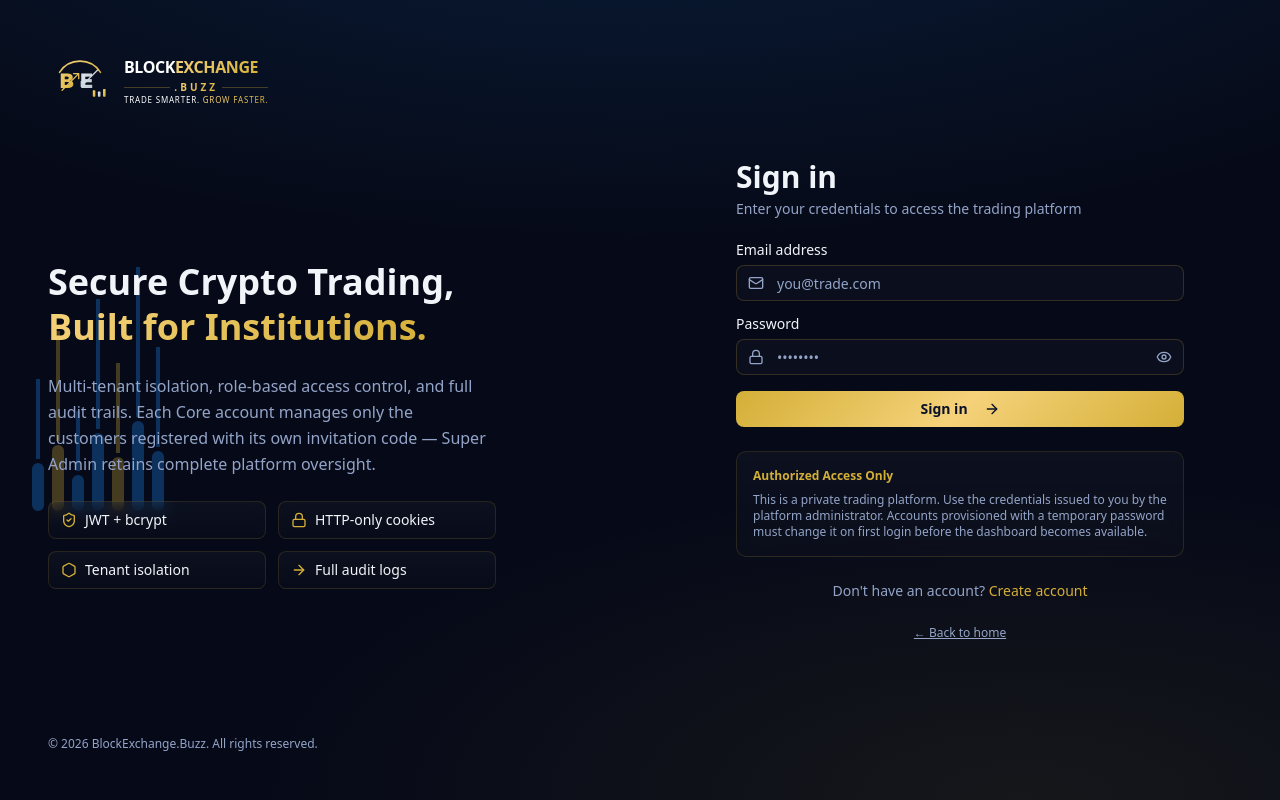
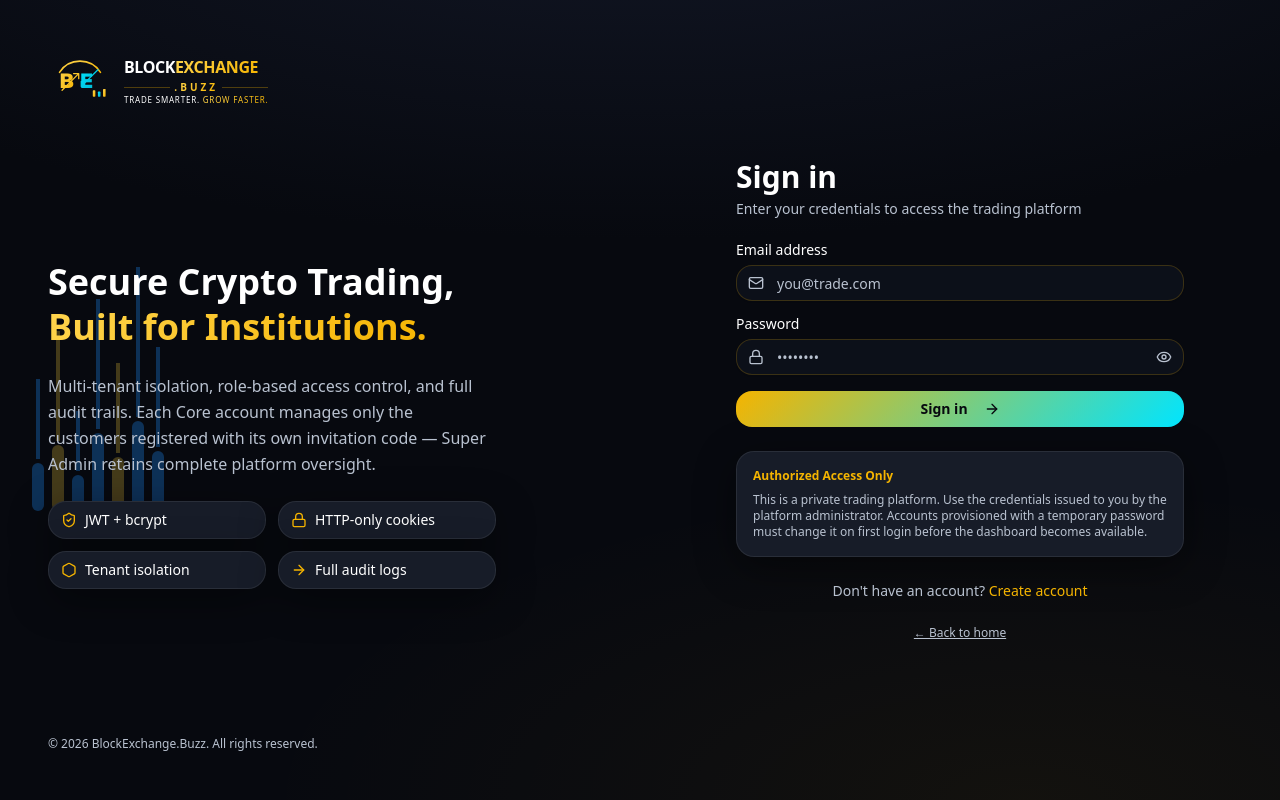
Before and after one commit to uzzirulzz-cyber/BUZZCRYP, a Next.js app: page /admin in a window 1280 px wide. Built offline with nearby package versions, Linux system fonts and the light colour scheme; no server answers.

Commit message:
BuzzCryp theme: black bg (#07090f), gold (#f5b400) + neon cyan (#00e5ff) accents, green/red trading colors, 18px radius, glassmorphism nav, glow effects

```diff
--- a/src/app/globals.css
+++ b/src/app/globals.css
@@ -42,83 +42,99 @@
   --radius-lg: var(--radius);
   --radius-xl: calc(var(--radius) + 4px);
 
-  /* Brock Exchange brand colors */
-  --color-brock-navy: #0a1128;
-  --color-brock-navy-2: #0f1a3d;
-  --color-brock-gold: #d4af37;
-  --color-brock-gold-light: #f5d27a;
-  --color-brock-blue: #1e90ff;
+  /* BuzzCryp brand colors */
+  --color-brock-navy: #07090f;
+  --color-brock-navy-2: #10141d;
+  --color-brock-gold: #f5b400;
+  --color-brock-gold-light: #ffd54f;
+  --color-brock-blue: #00e5ff;
   --color-brock-blue-light: #4fa9ff;
+  --color-brock-success: #00d26a;
+  --color-brock-danger: #ff3d57;
 }
 
-/* Default to dark navy theme for Brock Exchange */
+/* ─── BuzzCryp Theme ────────────────────────────────────────────────────────── */
+/* Black background, gold highlights, neon cyan accents, green/red trading colors */
+
 :root {
-  --radius: 0.625rem;
-  --background: #060a18;
-  --foreground: #f1f5f9;
-  --card: #0c1530;
-  --card-foreground: #f1f5f9;
-  --popover: #0c1530;
-  --popover-foreground: #f1f5f9;
-  --primary: #d4af37;
-  --primary-foreground: #0a1128;
-  --secondary: #18234a;
-  --secondary-foreground: #f1f5f9;
-  --muted: #131c3d;
-  --muted-foreground: #93a4c8;
-  --accent: #1e90ff;
-  --accent-foreground: #ffffff;
-  --destructive: #ef4444;
-  --border: rgba(212, 175, 55, 0.18);
-  --input: rgba(255, 255, 255, 0.08);
-  --ring: #d4af37;
-  --chart-1: #d4af37;
-  --chart-2: #1e90ff;
-  --chart-3: #4fa9ff;
-  --chart-4: #f5d27a;
-  --chart-5: #93a4c8;
-  --sidebar: #080d22;
-  --sidebar-foreground: #f1f5f9;
-  --sidebar-primary: #d4af37;
-  --sidebar-primary-foreground: #0a1128;
-  --sidebar-accent: #131c3d;
-  --sidebar-accent-foreground: #f1f5f9;
-  --sidebar-border: rgba(212, 175, 55, 0.15);
-  --sidebar-ring: #d4af37;
+  --radius: 1.125rem; /* 18px */
+  --bg: #07090f;
+  --bg-secondary: #10141d;
+  --card: #171c28;
+  --border-c: #2a3042;
+
+  --background: #07090f;
+  --foreground: #ffffff;
+  --card: #171c28;
+  --card-foreground: #ffffff;
+  --popover: #10141d;
+  --popover-foreground: #ffffff;
+  --primary: #f5b400;
+  --primary-foreground: #07090f;
+  --secondary: #10141d;
+  --secondary-foreground: #ffffff;
+  --muted: #1b2232;
+  --muted-foreground: #b9c2d0;
+  --accent: #00e5ff;
+  --accent-foreground: #07090f;
+  --destructive: #ff3d57;
+  --success: #00d26a;
+  --border: rgba(255, 255, 255, 0.08);
+  --input: #1b2232;
+  --ring: #00e5ff;
+  --chart-1: #f5b400;
+  --chart-2: #00e5ff;
+  --chart-3: #00d26a;
+  --chart-4: #ffd54f;
+  --chart-5: #b9c2d0;
+  --sidebar: #090c13;
+  --sidebar-foreground: #ffffff;
+  --sidebar-primary: #f5b400;
+  --sidebar-primary-foreground: #07090f;
+  --sidebar-accent: #171c28;
+  --sidebar-accent-foreground: #ffffff;
+  --sidebar-border: rgba(255, 255, 255, 0.06);
+  --sidebar-ring: #00e5ff;
+
+  --shadow: 0 10px 40px rgba(0, 0, 0, 0.45);
+  --glow-gold: 0 0 20px rgba(245, 180, 0, 0.35);
+  --glow-blue: 0 0 20px rgba(0, 229, 255, 0.30);
+  --gradient: linear-gradient(135deg, #f5b400, #00e5ff);
 }
 
 .dark {
-  --background: #060a18;
-  --foreground: #f1f5f9;
-  --card: #0c1530;
-  --card-foreground: #f1f5f9;
-  --popover: #0c1530;
-  --popover-foreground: #f1f5f9;
-  --primary: #d4af37;
-  --primary-foreground: #0a1128;
-  --secondary: #18234a;
-  --secondary-foreground: #f1f5f9;
-  --muted: #131c3d;
-  --muted-foreground: #93a4c8;
-  --accent: #1e90ff;
-  --accent-foreground: #ffffff;
-  --destructive: #ef4444;
-  --border: rgba(212, 175, 55, 0.18);
-  --input: rgba(255, 255, 255, 0.08);
-  --ring: #d4af37;
-  --chart-1: #d4af37;
-  --chart-2: #1e90ff;
-  --chart-3: #4fa9ff;
-  --chart-4: #f5d27a;
-  --chart-5: #93a4c8;
-  --sidebar: #080d22;
-  --sidebar-foreground: #f1f5f9;
-  --sidebar-primary: #d4af37;
-  --sidebar-primary-foreground: #0a1128;
-  --sidebar-accent: #131c3d;
-  --sidebar-accent-foreground: #f1f5f9;
-  --sidebar-border: rgba(212, 175, 55, 0.15);
-  --sidebar-ring: #d4af37;
+  --background: #07090f;
+  --foreground: #ffffff;
+  --card: #171c28;
+  --card-foreground: #ffffff;
+  --popover: #10141d;
+  --popover-foreground: #ffffff;
+  --primary: #f5b400;
+  --primary-foreground: #07090f;
+  --secondary: #10141d;
+  --secondary-foreground: #ffffff;
+  --muted: #1b2232;
+  --muted-foreground: #b9c2d0;
+  --accent: #00e5ff;
+  --accent-foreground: #07090f;
+  --destructive: #ff3d57;
+  --success: #00d26a;
+  --border: rgba(255, 255, 255, 0.08);
+  --input: #1b2232;
+  --ring: #00e5ff;
+  --chart-1: #f5b400;
+  --chart-2: #00e5ff;
+  --chart-3: #00d26a;
+  --chart-4: #ffd54f;
+  --chart-5: #b9c2d0;
+  --sidebar: #090c13;
+  --sidebar-foreground: #ffffff;
+  --sidebar-primary: #f5b400;
+  --sidebar-primary-foreground: #07090f;
+  --sidebar-accent: #171c28;
+  --sidebar-accent-foreground: #ffffff;
+  --sidebar-border: rgba(255, 255, 255, 0.06);
+  --sidebar-ring: #00e5ff;
 }
 
 @layer base {
@@ -128,13 +144,13 @@
   body {
     @apply bg-background text-foreground;
     background-image:
-      radial-gradient(ellipse 80% 50% at 50% -20%, rgba(30, 144, 255, 0.15), transparent),
-      radial-gradient(ellipse 60% 40% at 80% 100%, rgba(212, 175, 55, 0.08), transparent);
+      radial-gradient(ellipse 80% 50% at 50% -20%, rgba(27, 34, 56, 0.6), transparent),
+      radial-gradient(ellipse 60% 40% at 80% 100%, rgba(245, 180, 0, 0.05), transparent);
     background-attachment: fixed;
   }
 }
 
-/* Custom scrollbar for dark theme */
+/* ─── Scrollbar (gradient gold → cyan) ──────────────────────────────────────── */
 ::-webkit-scrollbar {
   width: 8px;
   height: 8px;
@@ -143,35 +159,160 @@
   background: rgba(255, 255, 255, 0.03);
 }
 ::-webkit-scrollbar-thumb {
-  background: rgba(212, 175, 55, 0.25);
-  border-radius: 4px;
+  background: linear-gradient(135deg, #f5b400, #00e5ff);
+  border-radius: 10px;
 }
 ::-webkit-scrollbar-thumb:hover {
-  background: rgba(212, 175, 55, 0.4);
+  background: linear-gradient(135deg, #ffd54f, #00e5ff);
 }
 
-/* Brock brand utility classes */
+/* ─── BuzzCryp utility classes ──────────────────────────────────────────────── */
+
+/* Gold→Cyan gradient (primary buttons, accents) */
 .brock-gradient-gold {
-  background: linear-gradient(135deg, #d4af37 0%, #f5d27a 50%, #d4af37 100%);
+  background: linear-gradient(135deg, #f5b400, #00e5ff);
 }
 .brock-gradient-blue {
-  background: linear-gradient(135deg, #1e90ff 0%, #4fa9ff 100%);
+  background: linear-gradient(135deg, #00e5ff 0%, #4fa9ff 100%);
 }
+
+/* Gold gradient text */
 .brock-text-gold {
-  background: linear-gradient(135deg, #f5d27a 0%, #d4af37 100%);
+  background: linear-gradient(135deg, #ffd54f 0%, #f5b400 100%);
   -webkit-background-clip: text;
   background-clip: text;
   -webkit-text-fill-color: transparent;
   color: transparent;
 }
+
+/* Cyan gradient text */
+.brock-text-cyan {
+  background: linear-gradient(135deg, #00e5ff 0%, #4fa9ff 100%);
+  -webkit-background-clip: text;
+  background-clip: text;
+  -webkit-text-fill-color: transparent;
+  color: transparent;
+}
+
+/* Glow effects */
 .brock-glow-gold {
-  box-shadow: 0 0 0 1px rgba(212, 175, 55, 0.3), 0 0 24px rgba(212, 175, 55, 0.15);
+  box-shadow: 0 0 20px rgba(245, 180, 0, 0.35);
 }
 .brock-glow-blue {
-  box-shadow: 0 0 0 1px rgba(30, 144, 255, 0.3), 0 0 24px rgba(30, 144, 255, 0.15);
+  box-shadow: 0 0 20px rgba(0, 229, 255, 0.30);
 }
+
+/* Premium card with hover lift */
 .brock-card {
-  background: linear-gradient(180deg, rgba(255, 255, 255, 0.03) 0%, rgba(255, 255, 255, 0.01) 100%);
-  border: 1px solid rgba(212, 175, 55, 0.15);
-  backdrop-filter: blur(8px);
+  background: #171c28;
+  border: 1px solid rgba(255, 255, 255, 0.08);
+  border-radius: 18px;
+  box-shadow: 0 10px 40px rgba(0, 0, 0, 0.45);
+  transition: all 0.35s ease;
 }
+.brock-card:hover {
+  transform: translateY(-8px);
+  border-color: #f5b400;
+}
+
+/* Glassmorphism navbar */
+.brock-nav {
+  background: rgba(12, 15, 22, 0.9);
+  backdrop-filter: blur(14px);
+  border-bottom: 1px solid rgba(255, 255, 255, 0.08);
+}
+
+/* Trade input styling */
+.brock-input {
+  background: #1b2232;
+  color: #ffffff;
+  border: 1px solid #2d364b;
+  border-radius: 12px;
+  padding: 14px;
+}
+.brock-input:focus {
+  outline: none;
+  border-color: #00e5ff;
+  box-shadow: 0 0 20px rgba(0, 229, 255, 0.30);
+}
+
+/* Buy UP (green) / Buy DOWN (red) buttons */
+.brock-buy-up {
+  background: #00d26a;
+  color: #ffffff;
+  border: none;
+  border-radius: 14px;
+  font-weight: 700;
+  box-shadow: 0 0 15px rgba(0, 210, 106, 0.3);
+  transition: all 0.3s ease;
+}
+.brock-buy-up:hover {
+  transform: translateY(-2px);
+  box-shadow: 0 0 25px rgba(0, 210, 106, 0.5);
+}
+.brock-buy-down {
+  background: #ff3d57;
+  color: #ffffff;
+  border: none;
+  border-radius: 14px;
+  font-weight: 700;
+  box-shadow: 0 0 15px rgba(255, 61, 87, 0.3);
+  transition: all 0.3s ease;
+}
+.brock-buy-down:hover {
+  transform: translateY(-2px);
+  box-shadow: 0 0 25px rgba(255, 61, 87, 0.5);
+}
+
+/* Stat card with gradient background */
+.brock-stat-card {
+  background: linear-gradient(180deg, #181f2d, #12161f);
+  border-radius: 18px;
+  border: 1px solid rgba(255, 255, 255, 0.08);
+}
+
+/* Price colors */
+.price-up {
+  color: #00d26a;
+}
+.price-down {
+  color: #ff3d57;
+}
+
+/* Glow animation */
+@keyframes glow {
+  0% { box-shadow: 0 0 10px rgba(0, 229, 255, 0.2); }
+  50% { box-shadow: 0 0 25px rgba(245, 180, 0, 0.5); }
+  100% { box-shadow: 0 0 10px rgba(0, 229, 255, 0.2); }
+}
+.brock-glow-animate {
+  animation: glow 3s infinite;
+}
+
+/* Primary button with gradient + glow + hover lift */
+.brock-btn-primary {
+  background: linear-gradient(135deg, #f5b400, #00e5ff);
+  color: #ffffff;
+  border: none;
+  border-radius: 40px;
+  font-weight: 700;
+  box-shadow: 0 0 20px rgba(245, 180, 0, 0.35);
+  transition: all 0.3s ease;
+}
+.brock-btn-primary:hover {
+  transform: translateY(-3px);
+  box-shadow: 0 0 30px rgba(0, 229, 255, 0.5);
+}
+
+/* Outline button (cyan border) */
+.brock-btn-outline {
+  border: 2px solid #00e5ff;
+  color: #00e5ff;
+  background: transparent;
+  border-radius: 40px;
+  transition: all 0.3s ease;
+}
+.brock-btn-outline:hover {
+  background: #00e5ff;
+  color: #000000;
+}
--- a/src/components/brand/BlockExchangeLogo.tsx
+++ b/src/components/brand/BlockExchangeLogo.tsx
@@ -3,8 +3,8 @@
 /**
  * BlockExchange.Buzz brand components.
  *
- * Logo: gold "B" + silver "E" interlocked, with bidirectional arrows
- * (gold/silver) forming an exchange symbol, plus three candlestick icons.
+ * Logo: gold "B" + cyan "E" interlocked, with bidirectional arrows
+ * (gold/cyan) forming an exchange symbol, plus three candlestick icons.
  * Wordmark: BLOCKEXCHANGE (white BLOCK + gold EXCHANGE) with .BUZZ below.
  * Tagline: TRADE SMARTER. GROW FASTER.
  */
@@ -23,28 +23,28 @@ export function BlockExchangeLogo({ size = "md" }: { size?: LogoSize }) {
       <svg viewBox="0 0 100 100" className="w-full h-full">
         <defs>
           <linearGradient id={`${gid}-gold`} x1="0%" y1="0%" x2="100%" y2="100%">
-            <stop offset="0%" stopColor="#f5d27a" />
-            <stop offset="100%" stopColor="#d4af37" />
+            <stop offset="0%" stopColor="#ffd54f" />
+            <stop offset="100%" stopColor="#f5b400" />
           </linearGradient>
-          <linearGradient id={`${gid}-silver`} x1="0%" y1="0%" x2="100%" y2="100%">
-            <stop offset="0%" stopColor="#e8edf2" />
-            <stop offset="100%" stopColor="#b8c2cc" />
+          <linearGradient id={`${gid}-cyan`} x1="0%" y1="0%" x2="100%" y2="100%">
+            <stop offset="0%" stopColor="#00e5ff" />
+            <stop offset="100%" stopColor="#00b8d4" />
           </linearGradient>
         </defs>
         {/* Thin gold arc curving above B and E */}
         <path d="M 18 38 A 38 38 0 0 1 82 38" fill="none" stroke={`url(#${gid}-gold)`} strokeWidth="2.5" strokeLinecap="round" />
         {/* B (gold) */}
         <text x="18" y="62" fontFamily="Geist, sans-serif" fontSize="32" fontWeight="900" fill={`url(#${gid}-gold)`}>B</text>
-        {/* E (silver) */}
-        <text x="50" y="62" fontFamily="Geist, sans-serif" fontSize="32" fontWeight="900" fill={`url(#${gid}-silver)`}>E</text>
-        {/* Bidirectional arrows: gold arrow up-right, silver arrow down-left */}
+        {/* E (cyan) */}
+        <text x="50" y="62" fontFamily="Geist, sans-serif" fontSize="32" fontWeight="900" fill={`url(#${gid}-cyan)`}>E</text>
+        {/* Bidirectional arrows: gold arrow up-right, cyan arrow down-left */}
         <path d="M 22 66 L 48 40 M 48 40 L 40 40 M 48 40 L 48 48" stroke={`url(#${gid}-gold)`} strokeWidth="2" fill="none" strokeLinecap="round" strokeLinejoin="round" />
-        <path d="M 78 34 L 52 60 M 52 60 L 60 60 M 52 60 L 52 52" stroke={`url(#${gid}-silver)`} strokeWidth="2" fill="none" strokeLinecap="round" strokeLinejoin="round" />
+        <path d="M 78 34 L 52 60 M 52 60 L 60 60 M 52 60 L 52 52" stroke={`url(#${gid}-cyan)`} strokeWidth="2" fill="none" strokeLinecap="round" strokeLinejoin="round" />
         {/* Three candlestick charts on the right */}
         <rect x="70" y="66" width="4" height="10" fill={`url(#${gid}-gold)`} rx="1" />
         <line x1="72" y1="62" x2="72" y2="80" stroke={`url(#${gid}-gold)`} strokeWidth="1" />
-        <rect x="78" y="68" width="4" height="8" fill={`url(#${gid}-silver)`} rx="1" />
-        <line x1="80" y1="64" x2="80" y2="80" stroke={`url(#${gid}-silver)`} strokeWidth="1" />
+        <rect x="78" y="68" width="4" height="8" fill={`url(#${gid}-cyan)`} rx="1" />
+        <line x1="80" y1="64" x2="80" y2="80" stroke={`url(#${gid}-cyan)`} strokeWidth="1" />
         <rect x="86" y="64" width="4" height="12" fill={`url(#${gid}-gold)`} rx="1" />
         <line x1="88" y1="60" x2="88" y2="80" stroke={`url(#${gid}-gold)`} strokeWidth="1" />
       </svg>
--- a/src/components/layout/TopBar.tsx
+++ b/src/components/layout/TopBar.tsx
@@ -57,8 +57,8 @@ export function TopBar() {
   };
 
   return (
-    <header className="sticky top-0 z-30 border-b border-brock-gold/15 bg-sidebar/80 backdrop-blur-md">
-      <div className="px-4 sm:px-6 h-16 flex items-center justify-between gap-4">
+    <header className="sticky top-0 z-30 brock-nav" style={{ height: "75px" }}>
+      <div className="px-4 sm:px-6 h-full flex items-center justify-between gap-4">
         <div className="flex items-center gap-3">
           <BlockExchangeLogo size="sm" />
           <div className="hidden sm:block">
```
Also changed, not shown: src/components/sections/TradesSection.tsx (+4 -4 lines), src/components/storefront/StorefrontPage.tsx (+7 -7 lines), upload/pasted_image_1783537753454.png (added).
